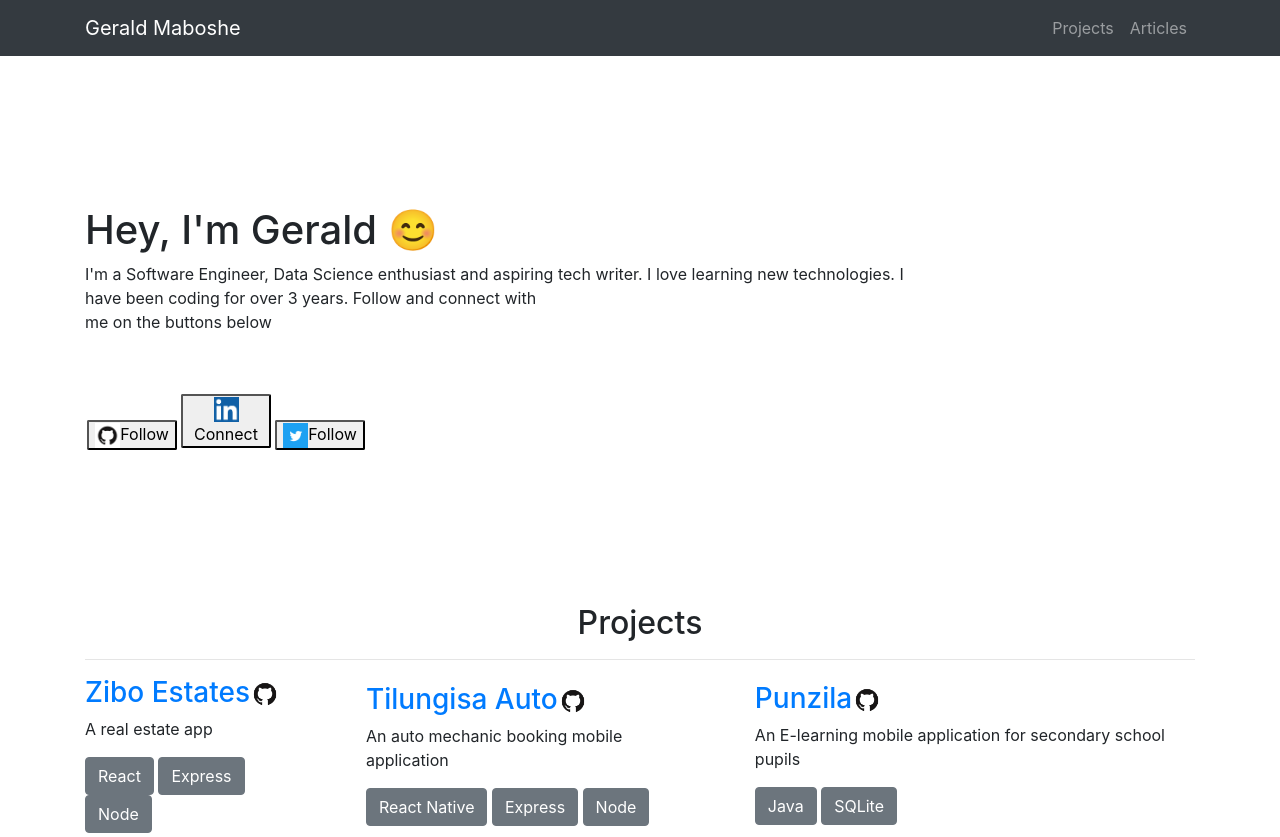
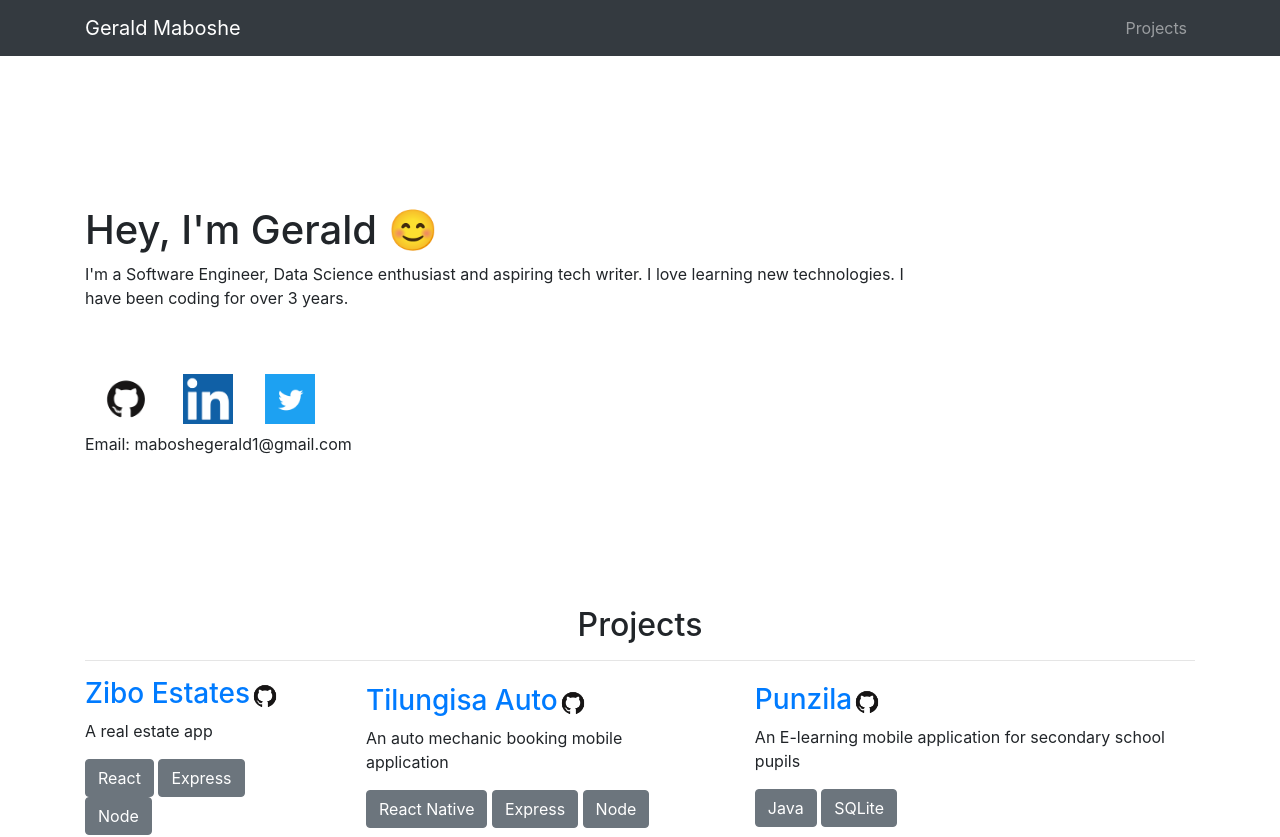
Before and after one commit to geraldmaboshe/geraldmaboshe.dev, a React (Create React App) app: page / in a window 1280 px wide. Shown: the top 837 px of the page. Built offline with nearby package versions, Linux system fonts and the light colour scheme.

Commit message:
refactored code

```diff
--- a/src/components/AppNavBar.js
+++ b/src/components/AppNavBar.js
@@ -7,32 +7,29 @@ import {
   Nav,
   NavItem,
   NavLink,
-  Container,
+  Container
 } from 'reactstrap';
 
 class AppNavBar extends Component {
   state = {
-    isOpen: false,
+    isOpen: false
   };
 
   toggle = () => {
     this.setState({
-      isOpen: !this.state.isOpen,
+      isOpen: !this.state.isOpen
     });
   };
   render() {
     return (
-      <Navbar color='dark' dark expand='sm' className='mb-5'>
+      <Navbar color="dark" dark expand="sm" className="mb-5">
         <Container>
-          <NavbarBrand href='/'>Gerald Maboshe</NavbarBrand>
+          <NavbarBrand href="/">Gerald Maboshe</NavbarBrand>
           <NavbarToggler onClick={this.toggle} />
           <Collapse isOpen={this.state.isOpen} navbar>
-            <Nav className='ml-auto' navbar>
+            <Nav className="ml-auto" navbar>
               <NavItem>
-                <NavLink href='#projects'>Projects</NavLink>
-              </NavItem>
-              <NavItem>
-                <NavLink href='#articles'>Articles</NavLink>
+                <NavLink href="#projects">Projects</NavLink>
               </NavItem>
             </Nav>
           </Collapse>
--- a/src/components/Container.js
+++ b/src/components/Container.js
@@ -1,6 +1,6 @@
 import React, { Component } from 'react';
 import 'bootstrap/dist/css/bootstrap.min.css';
-import { Container, Button } from 'reactstrap';
+import { Container, Button, NavLink } from 'reactstrap';
 
 class Header extends Component {
   render() {
@@ -8,54 +8,32 @@ class Header extends Component {
       <Container>
         <div style={{ marginTop: '150px' }}>
           <h1>
-            Hey, I'm Gerald <span>😊</span>
+            Hey, I'm Gerald{' '}
+            <span role="img" aria-label="Smiley emoji">
+              😊
+            </span>
           </h1>
           <p>
             I'm a Software Engineer, Data Science enthusiast and aspiring tech
             writer. I love learning new technologies. I <br /> have been coding
-            for over 3 years. Follow and connect with <br />
-            me on the buttons below
-            {/* If you like what I do, subcribe to my website in the form below to receive<br />
-                        notifications about my publications.<br /><br />
-                        Give me feedback about my work in the contact form below */}
+            for over 3 years. <br />
           </p>
         </div>
         <div style={followBtns}>
-          <button
-            style={btns}
-            onClick={() => {
-              //same tab
-              //window.location.href="https://github.com/geraldMaboshe"
+          <NavLink href="https://github.com/geraldmaboshe">
+            <img src="github.png" width="50px" alt="github" />
+          </NavLink>
+          <NavLink href="https://www.linkedin.com/in/geraldmaboshe/">
+            <img src="linked.png" height="50px" alt="LinkedIn" />
+          </NavLink>
+          <NavLink href="https://twitter.com/geraldmaboshe">
+            <img src="twitter.png" width="50px" alt="Twitter" />
+          </NavLink>
+        </div>
+        <div style={email}>
+          <span>Email: maboshegerald1@gmail.com</span>
+        </div>
 
-              //new tab
-              window.open('https://github.com/geraldMaboshe', '_blank');
-            }}
-          >
-            <img src="github.png" width="25px" />
-            Follow
-          </button>
-          <button
-            style={btns}
-            onClick={() => {
-              window.open(
-                'https://www.linkedin.com/in/gerald-maboshe-339846164/',
-                '_blank'
-              );
-            }}
-          >
-            <img src="linked.png" height="25px" />
-            Connect
-          </button>
-          <button
-            style={btns}
-            onClick={() => {
-              window.open('https://twitter.com/gerald_maboshe', '_blank');
-            }}
-          >
-            <img src="twitter.png" width="25px" />
-            Follow
-          </button>
-        </div>
         <h2 id="projects">Projects</h2>
         <hr />
         <div className="project-content">
@@ -63,7 +41,7 @@ class Header extends Component {
             <h3>
               <a href="https://github.com/geraldmaboshe/zibo-estates-fullstack">
                 Zibo Estates
-                <img src="github.png" width="30px" />
+                <img src="github.png" width="30px" alt="github" />
               </a>
             </h3>
             <p>A real estate app</p>
@@ -76,7 +54,7 @@ class Header extends Component {
             <h3>
               <a href="https://github.com/geraldmaboshe/TilungisaAuto">
                 Tilungisa Auto
-                <img src="github.png" width="30px" />
+                <img src="github.png" width="30px" alt="github" />
               </a>
             </h3>
             <p>An auto mechanic booking mobile application</p>
@@ -90,7 +68,7 @@ class Header extends Component {
             <h3>
               <a href="https://github.com/geraldmaboshe/Punzila">
                 Punzila
-                <img src="github.png" width="30px" />
+                <img src="github.png" width="30px" alt="github" />
               </a>
             </h3>
             <p>An E-learning mobile application for secondary school pupils</p>
@@ -101,108 +79,22 @@ class Header extends Component {
           </div>
         </div>
         <br />
-        <h2 id="articles">Articles</h2>
-        <hr />
-        <div className="article-content">
-          <hr />
-          <a href="https://medium.com/bongohive/how-i-got-an-internship-position-at-a-zambian-tech-hub-bongohive-a2ad8cfdc002">
-            How I Got an Internship Position at a Zambian Tech Hub (BongoHive)
-          </a>
-        </div>
         <div style={footerStyle}>
           <br></br>
           <p>&copy; 2020. Gerald Maboshe</p>
         </div>
         <div></div>
-        {/* <div style = {formStyle} id="form">
-                    <form >
-                        <div>
-                            <h2>Subscribe</h2>
-                            <input style ={subField} type="text" placeholder="Enter your email"></input><br />
-                            <input type="button" value = "Subscribe" style={subBtn}></input><br />
-                        </div>
-                        <div >
-                            <h2>Contact me</h2>
-                            <input style={contactField} type="text" placeholder="Enter your name" /><br />
-                            <input style={contactField} type="text" placeholder="Enter your email" /><br />
-                            <input style={contactField} type="text" placeholder="subject" /><br />
-                            <textarea style={contactField} name="message" placeholder="Your message" /><br />
-                            <input style = {contactBtn} type="button" value="Send" /><br />
-                        </div>
-                    </form>
-                </div> */}
       </Container>
     );
   }
 }
 
-const imgStyle = {
-  float: 'right',
-  borderRadius: '50%',
-  width: '200px'
-};
-
-const Link1 = {
-  textDecoration: 'none',
-  marginLeft: '40px',
-  fontSize: '30px'
-};
-const divLink1 = {
-  float: 'right',
-  textDecoration: 'none'
-};
-
-const otherLinks = {
-  textDecoration: 'none'
-};
-const navigation = {
-  display: 'inline block'
-};
-
 const followBtns = {
   paddingTop: '40px',
+  display: 'flex'
+};
+const email = {
   marginBottom: '150px'
-};
-const btns = {
-  textAlign: 'center',
-  width: '90px',
-  margin: '4px 2px',
-  borderRadius: '2px'
-};
-const formStyle = {
-  textAlign: 'center',
-  paddingTop: '40px'
-};
-const subField = {
-  padding: '10px',
-  width: '60%',
-  borderRadius: '5px',
-  margin: '10px'
-};
-const subBtn = {
-  padding: '5px',
-  marginTop: '10px',
-  marginBottom: '30px',
-  borderRadius: '5px',
-  width: '10%'
-};
-const contactField = {
-  padding: '10px',
-  width: '60%',
-  borderRadius: '5px',
-  margin: '10px'
-};
-const contactBtn = {
-  padding: '5px',
-  marginTop: '5px',
-  borderRadius: '5px',
-  marginBottom: '120px',
-  width: '10%'
-};
-const articleStyle = {
-  alignItems: 'center',
-  marginBottom: '400px',
-  marginTop: '150px'
 };
 const footerStyle = {
   marginBottom: '100px',
```
